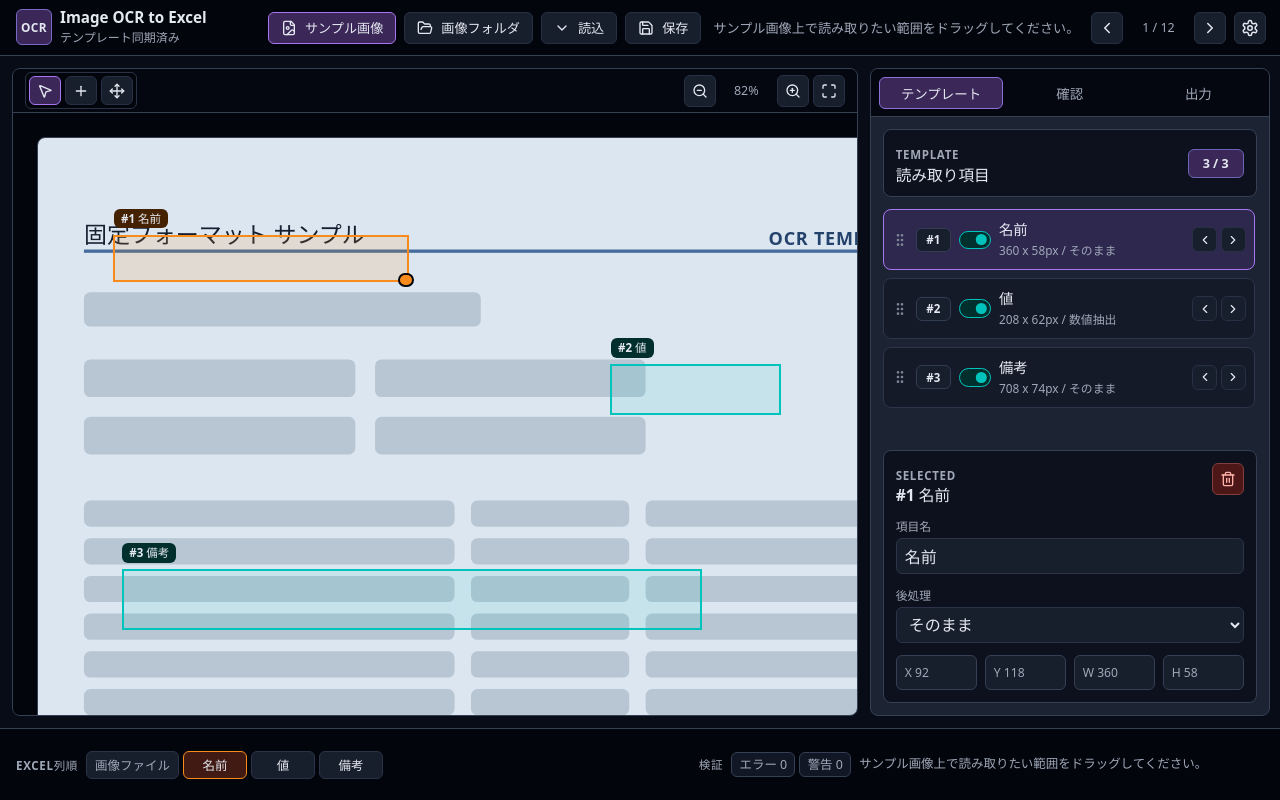
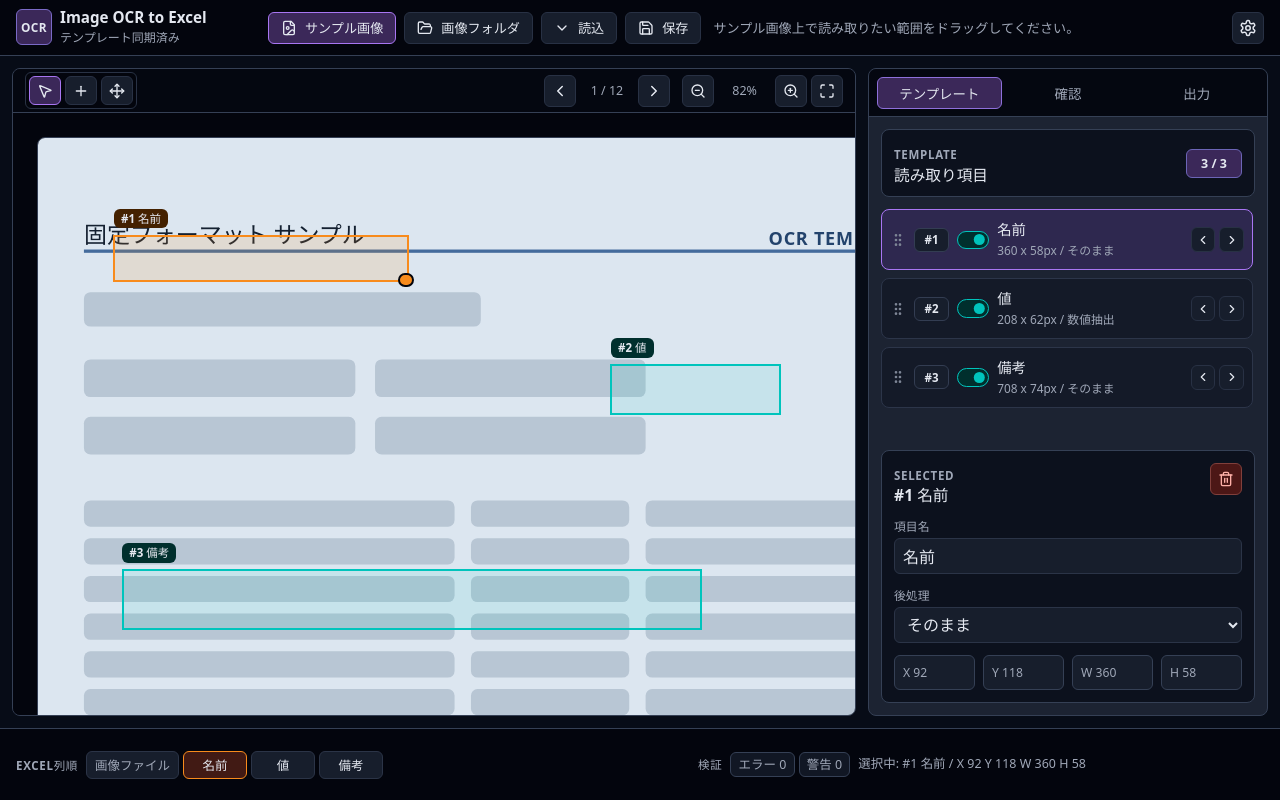
Before and after one commit to senu3/ImageOCR2Excel, a React (Vite) app in the folder web/: page / in a window 1280 px wide. Built offline with nearby package versions, Linux system fonts and the light colour scheme.

Commit message:
Surface selected field status in the workspace footer

```diff
--- a/web/src/App.tsx
+++ b/web/src/App.tsx
@@ -85,6 +85,9 @@ export default function App() {
   const image = state.sampleImage;
   const errorCount = validation.filter((issue) => issue.level === "error").length;
   const warningCount = validation.filter((issue) => issue.level === "warning").length;
+  const selectedStatus = selectedField
+    ? `選択中: #${selectedField.order} ${selectedField.name} / X ${selectedField.region.x} Y ${selectedField.region.y} W ${selectedField.region.width} H ${selectedField.region.height}`
+    : "項目未選択 / キャンバスまたはExcel列順から項目を選択できます。";
 
   const selectedIssues = useMemo(
     () => validation.filter((issue) => issue.fieldId && issue.fieldId === selectedField?.id),
@@ -285,6 +288,7 @@ export default function App() {
         selectedFieldId={selectedField?.id ?? null}
         validation={validation}
         status={status}
+        selectedStatus={selectedStatus}
         errorCount={errorCount}
         warningCount={warningCount}
         onSelect={(fieldId) => dispatch({ type: "select-field", fieldId })}
@@ -340,13 +344,6 @@ function TopToolbar({
       </div>
 
       <div className="toolbar-group toolbar-end">
-        <button className="icon-button" type="button" aria-label="前の画像">
-          <ChevronLeft size={18} />
-        </button>
-        <span className="image-count">1 / 12</span>
-        <button className="icon-button" type="button" aria-label="次の画像">
-          <ChevronRight size={18} />
-        </button>
         <button className="icon-button" type="button" aria-label="設定">
           <Settings size={18} />
         </button>
@@ -394,6 +391,16 @@ function CanvasToolbar({
           <Move size={16} />
         </button>
       </div>
+      <div className="canvas-toolbar-actions">
+        <div className="image-navigator" role="group" aria-label="画像選択">
+          <button className="icon-button" type="button" aria-label="前の画像">
+            <ChevronLeft size={18} />
+          </button>
+          <span className="image-count">1 / 12</span>
+          <button className="icon-button" type="button" aria-label="次の画像">
+            <ChevronRight size={18} />
+          </button>
+        </div>
         <div className="zoom-controls">
           <button className="icon-button" type="button" aria-label="縮小" onClick={() => onZoom(zoom - 0.1)}>
             <ZoomOut size={16} />
@@ -405,6 +412,7 @@ function CanvasToolbar({
           <button className="icon-button" type="button" aria-label="全体表示" onClick={() => onZoom(0.82)}>
             <Maximize size={16} />
           </button>
+        </div>
       </div>
     </div>
   );
@@ -740,6 +748,7 @@ function BottomStatusPanel({
   selectedFieldId,
   validation,
   status,
+  selectedStatus,
   errorCount,
   warningCount,
   onSelect
@@ -748,6 +757,7 @@ function BottomStatusPanel({
   selectedFieldId: string | null;
   validation: { id: string; level: "warning" | "error"; message: string }[];
   status: string;
+  selectedStatus: string;
   errorCount: number;
   warningCount: number;
   onSelect: (fieldId: string) => void;
@@ -776,7 +786,7 @@ function BottomStatusPanel({
           <span className={errorCount > 0 ? "bad" : ""}>エラー {errorCount}</span>
           <span className={warningCount > 0 ? "warn" : ""}>警告 {warningCount}</span>
         </div>
-        <p aria-live="polite">{validation[0]?.message ?? status}</p>
+        <p aria-live="polite">{validation[0]?.message ?? selectedStatus ?? status}</p>
       </section>
     </footer>
   );
--- a/web/src/styles.css
+++ b/web/src/styles.css
@@ -257,10 +257,18 @@ select:focus-visible,
 }
 
 .segmented-control,
-.zoom-controls {
+.image-navigator,
+.zoom-controls,
+.canvas-toolbar-actions {
   display: flex;
   align-items: center;
   gap: var(--space-1);
+}
+
+.canvas-toolbar-actions {
+  min-width: 0;
+  justify-content: flex-end;
+  gap: var(--space-3);
 }
 
 .segmented-control {
@@ -268,6 +276,10 @@ select:focus-visible,
   border-radius: var(--radius-sm);
   background: var(--bg-deep);
   border: 1px solid color-mix(in oklch, var(--border) 80%, var(--bg-deep) 20%);
+}
+
+.image-navigator {
+  min-width: 0;
 }
 
 .segmented-control button {
@@ -872,6 +884,16 @@ h2 {
     flex-basis: 100%;
   }
 
+  .canvas-toolbar {
+    flex-wrap: wrap;
+    min-height: 2.75rem;
+    padding-block: var(--space-1);
+  }
+
+  .canvas-toolbar-actions {
+    flex-wrap: wrap;
+  }
+
   .main-workspace {
     grid-template-columns: 1fr;
     grid-template-rows: minmax(28rem, 32rem) minmax(32rem, auto);
```
Lines whose indentation alone changed are shown as unchanged.
